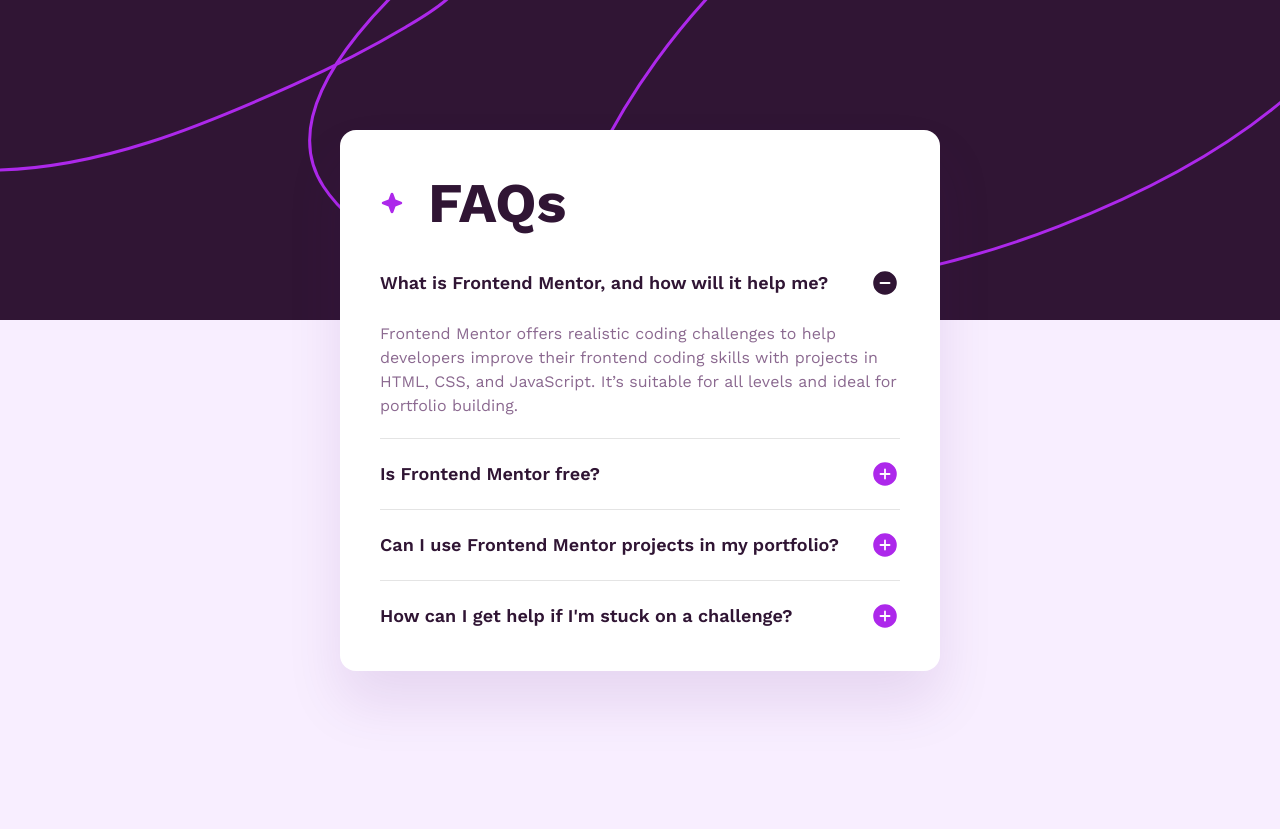
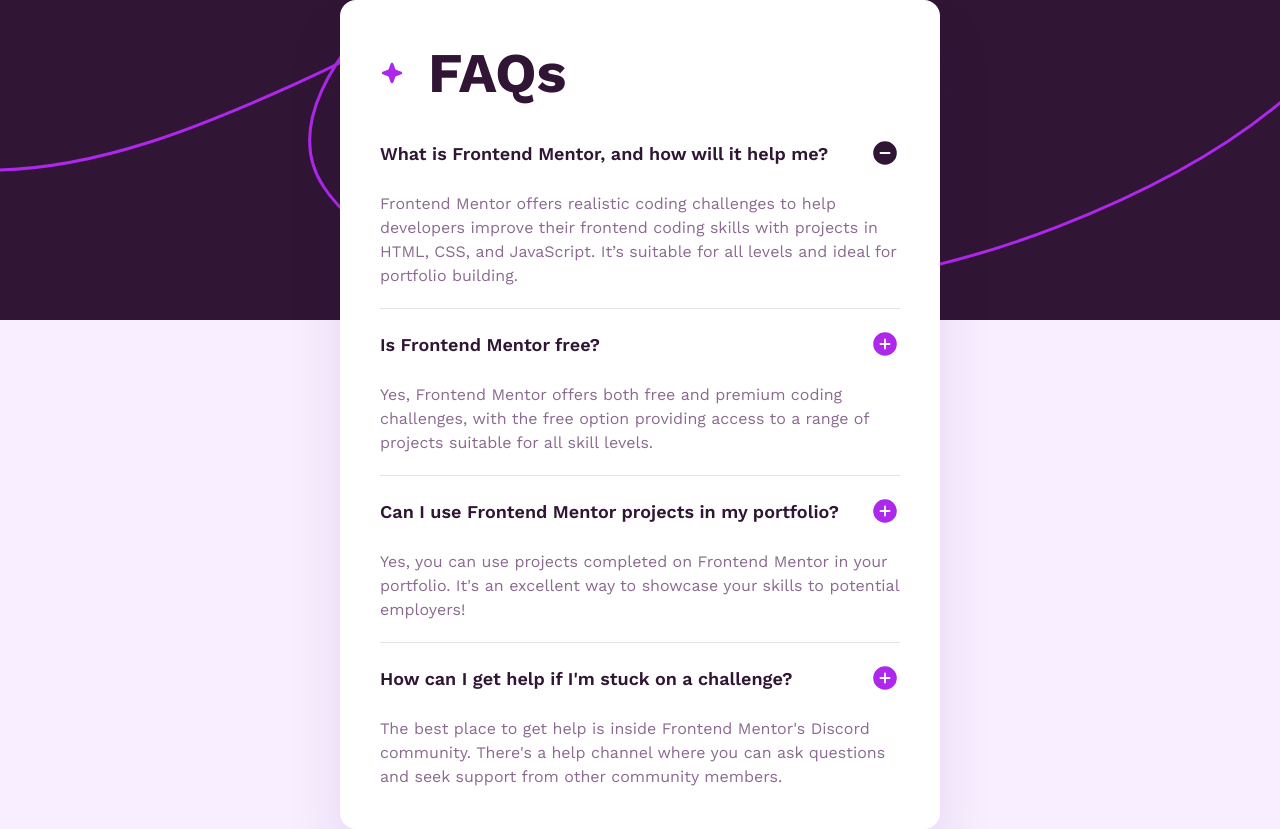
Before and after one commit to jasonluo07/fem-faq-accordion, a Next.js app: page / in a window 1280 px wide. Before the commit the page ends 800 px from the top, so only its background shows below. Built offline with nearby package versions, Linux system fonts and the light colour scheme.

Commit message:
Refactor

```diff
--- a/src/app/page.module.css
+++ b/src/app/page.module.css
@@ -3,7 +3,6 @@
   display: flex;
   justify-content: center;
   align-items: center;
-}
 
   .backgroundPattern {
     background-image: url('/background-pattern-mobile.svg');
@@ -13,10 +12,13 @@
     inset: 0 0 auto;
     z-index: -1;
   }
+}
 
 @media (min-width: 768px) {
+  .main {
     .backgroundPattern {
       background-image: url('/background-pattern-desktop.svg');
       height: 320px;
     }
   }
+}
--- a/src/components/Card/QuestionList.tsx
+++ b/src/components/Card/QuestionList.tsx
@@ -20,18 +20,30 @@
           <h2 className={styles.text}>Is Frontend Mentor free?</h2>
           <Image src="/icon-plus.svg" alt="plus" width={30} height={30} />
         </div>
+        <p className={styles.answer}>
+          Yes, Frontend Mentor offers both free and premium coding challenges, with the free option providing access to
+          a range of projects suitable for all skill levels.
+        </p>
       </li>
       <li className={styles.questionItem}>
         <div className={styles.title}>
           <h2 className={styles.text}>Can I use Frontend Mentor projects in my portfolio?</h2>
           <Image src="/icon-plus.svg" alt="plus" width={30} height={30} />
         </div>
+        <p className={styles.answer}>
+          Yes, you can use projects completed on Frontend Mentor in your portfolio. It&apos;s an excellent way to
+          showcase your skills to potential employers!
+        </p>
       </li>
       <li className={styles.questionItem}>
         <div className={styles.title}>
           <h2 className={styles.text}>How can I get help if I&apos;m stuck on a challenge?</h2>
           <Image src="/icon-plus.svg" alt="plus" width={30} height={30} />
         </div>
+        <p className={styles.answer}>
+          The best place to get help is inside Frontend Mentor&apos;s Discord community. There&apos;s a help channel
+          where you can ask questions and seek support from other community members.
+        </p>
       </li>
     </ul>
   );
```
Lines whose indentation alone changed are shown as unchanged.
